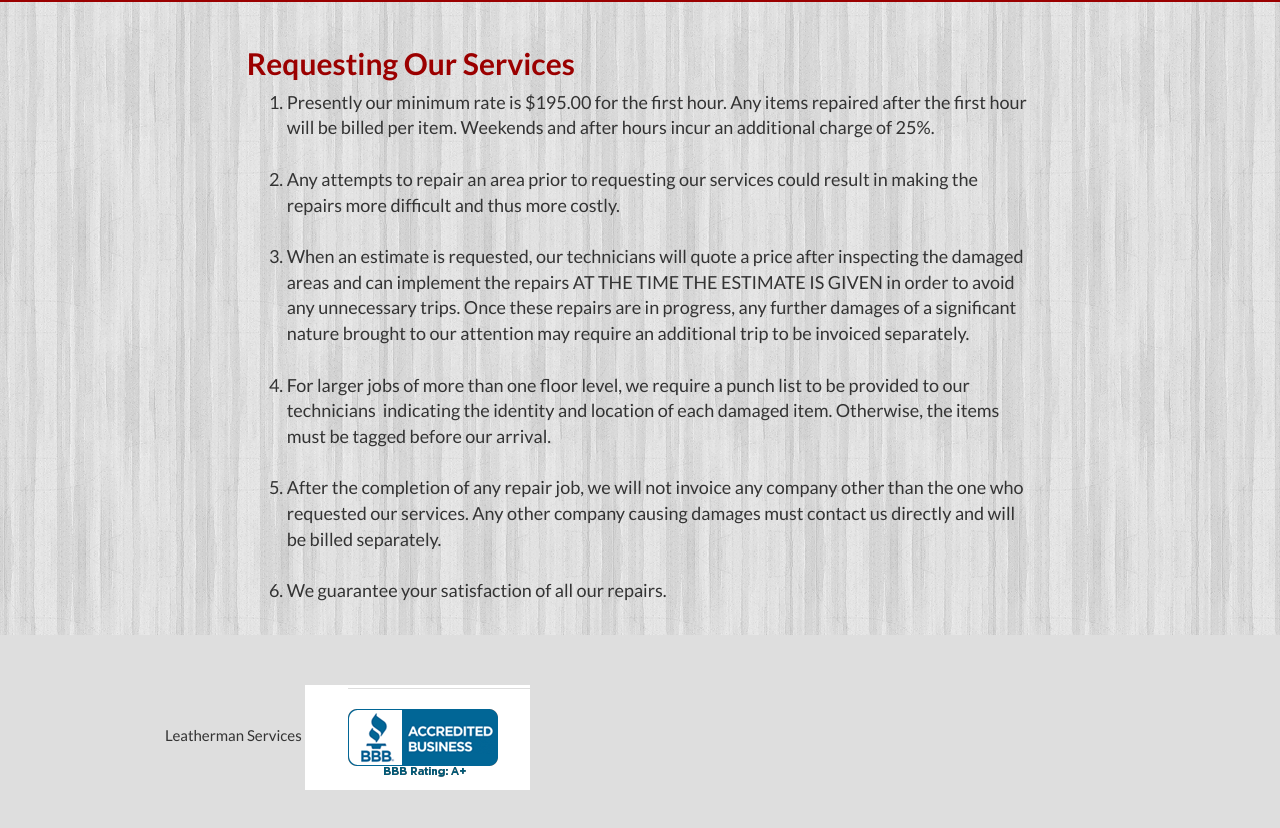
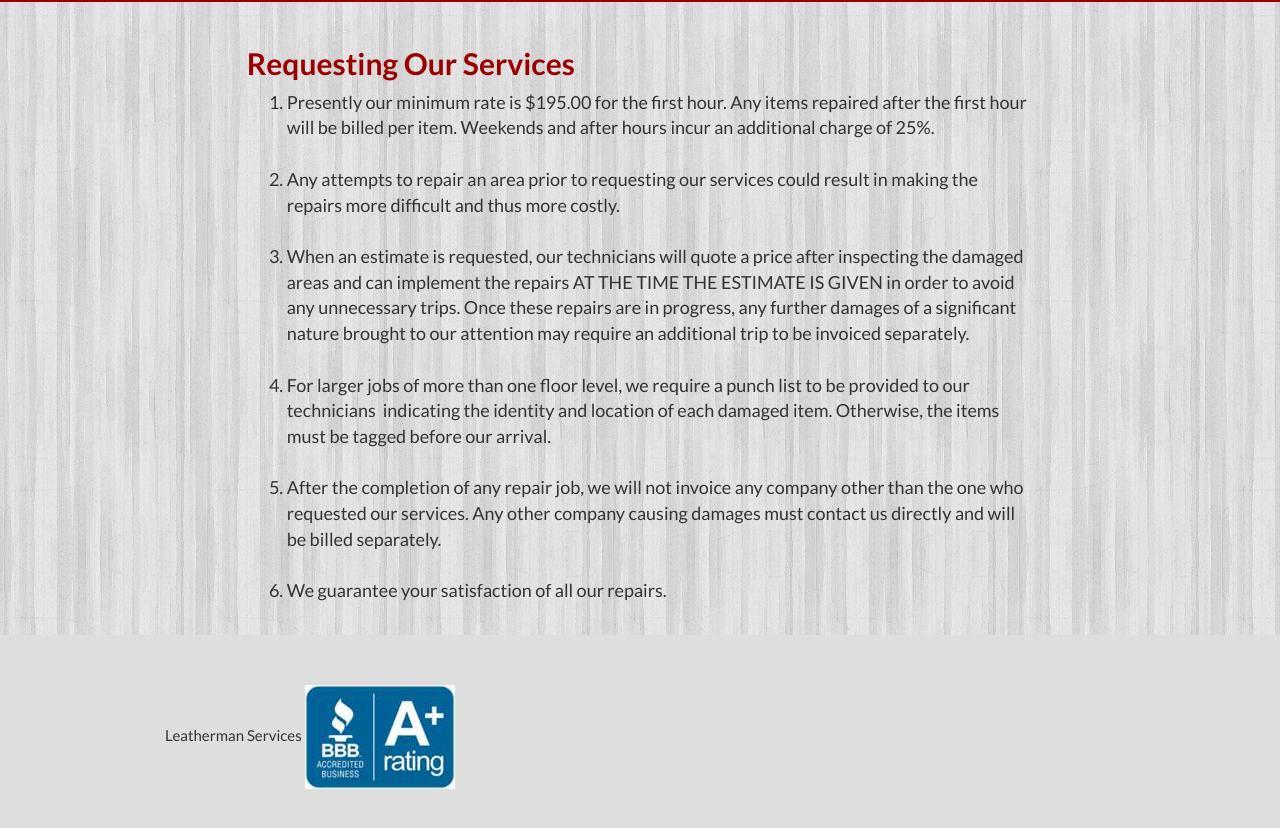
Before and after one commit to poseidonimaging/leatherman, a plain HTML site: page index.html in a window 1280 px wide. Shown: the part 7239-8067 px from the top of the page. Drawn offline with Linux system fonts and the light colour scheme.

Commit message:
change bbb image

```diff
--- a/index.html
+++ b/index.html
@@ -512,7 +512,7 @@
             <div class="row">
                 <div class="col-md-12">
                     Leatherman Services
-                    <img src="/photos/bbb.png"/>
+                    <img src="/photos/bbb.jpg"/>
                 </div>
             </div>
             <!-- /.row -->
```
Also changed, not shown: photos/bbb.jpg (added).
